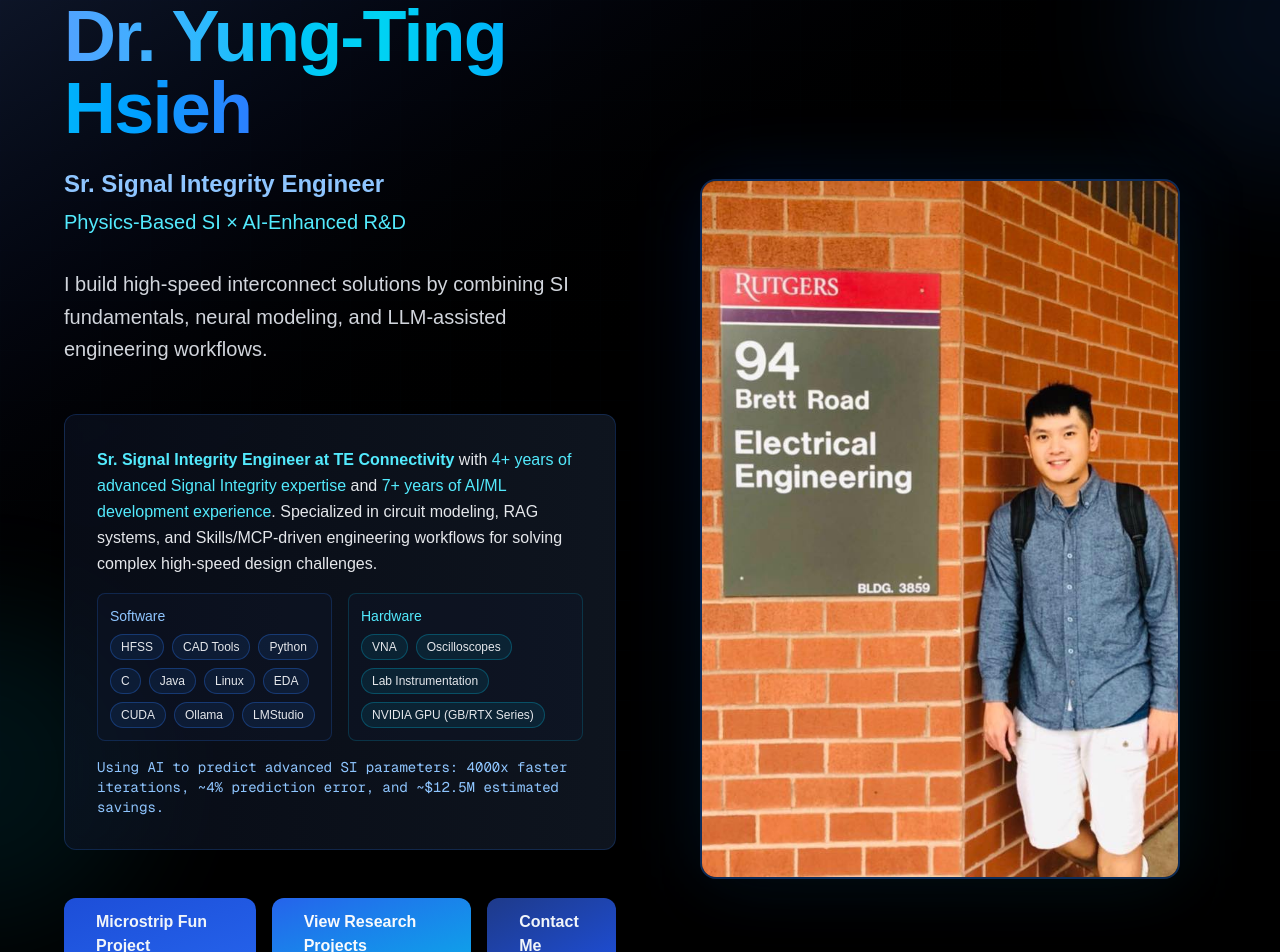
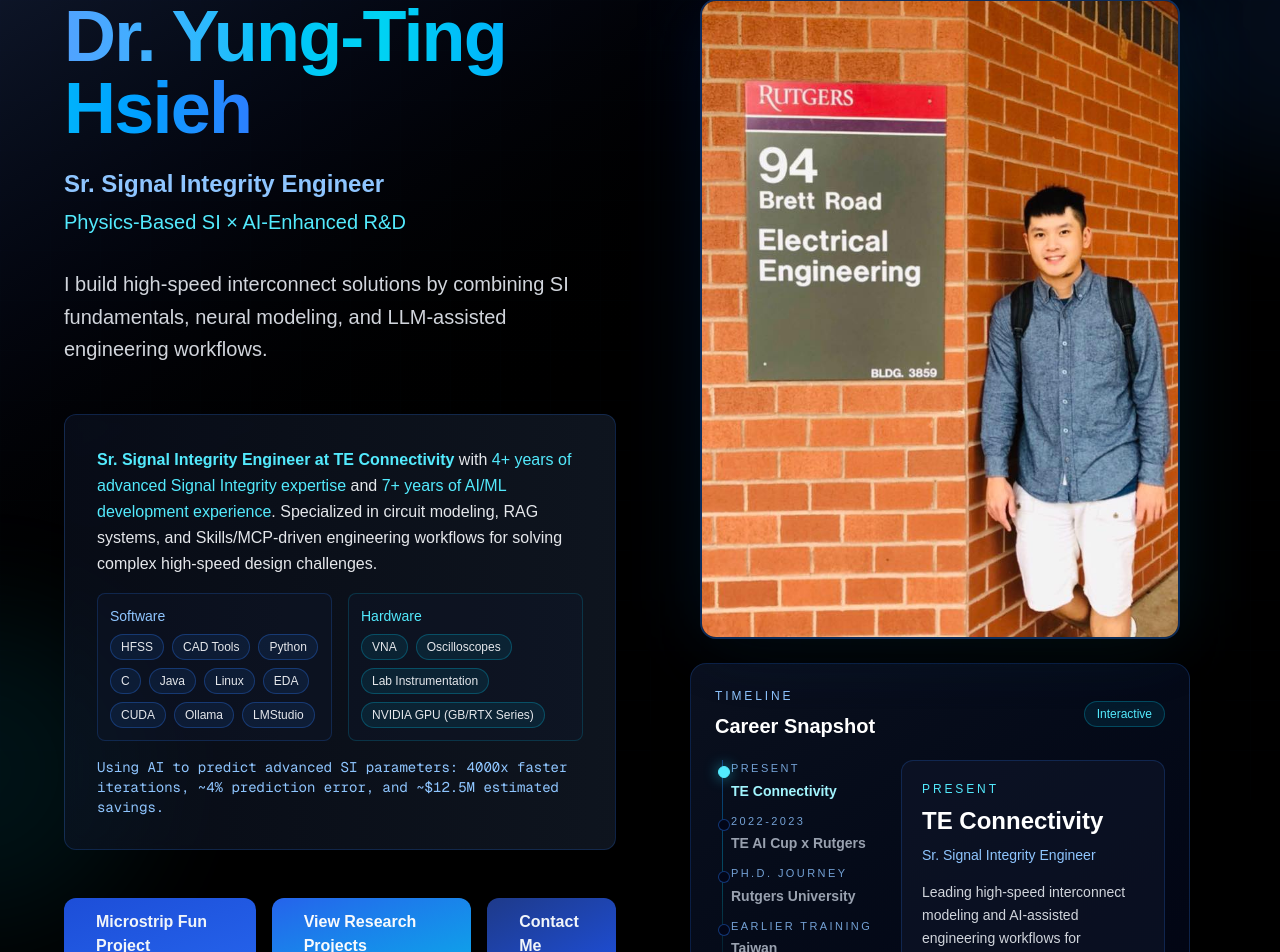
Before and after one commit to dryungtinghsieh-ui/ai-portfolio, a Next.js app: page / in a window 1280 px wide. Shown: the top 952 px of the page. Built offline with nearby package versions, Linux system fonts and the light colour scheme.

Commit message:
Lift hero portrait and add interactive career timeline

```diff
--- a/app/page.tsx
+++ b/app/page.tsx
@@ -2,6 +2,7 @@
 
 import { motion, useReducedMotion } from 'framer-motion';
 import Image from 'next/image';
+import { useState } from 'react';
 
 const socials = [
   {
@@ -76,8 +77,119 @@ const hardwareStack = [
   'NVIDIA GPU (GB/RTX Series)',
 ];
 
+const timelineEntries = [
+  {
+    period: 'Present',
+    title: 'TE Connectivity',
+    subtitle: 'Sr. Signal Integrity Engineer',
+    detail:
+      'Leading high-speed interconnect modeling and AI-assisted engineering workflows for advanced SI design.',
+  },
+  {
+    period: '2022-2023',
+    title: 'TE AI Cup x Rutgers',
+    subtitle: 'Best AI Innovation Prize',
+    detail:
+      'Built AI models for Channel Operating Margin prediction, enabling much faster SI iteration and production-scale impact.',
+  },
+  {
+    period: 'Ph.D. Journey',
+    title: 'Rutgers University',
+    subtitle: 'ECE Researcher',
+    detail:
+      'Focused on underwater acoustics, analog/neuromorphic ML systems, and applied AI for sensing and communications.',
+  },
+  {
+    period: 'Earlier Training',
+    title: 'Taiwan',
+    subtitle: 'Physics -> Engineering Acoustics',
+    detail:
+      'Built a cross-disciplinary foundation spanning physics, acoustics, devices, and experimental engineering.',
+  },
+];
+
+function CareerTimeline({
+  activeIndex,
+  onSelect,
+  reduceMotion,
+}: {
+  activeIndex: number;
+  onSelect: (index: number) => void;
+  reduceMotion: boolean | null;
+}) {
+  return (
+    <div className="w-full rounded-2xl border border-blue-500/20 bg-gradient-to-br from-slate-900/70 to-slate-950/80 p-6 shadow-2xl">
+      <div className="mb-5 flex items-center justify-between">
+        <div>
+          <p className="text-xs uppercase tracking-[0.24em] text-blue-300">Timeline</p>
+          <h3 className="mt-2 text-xl font-semibold text-white">Career Snapshot</h3>
+        </div>
+        <span className="rounded-full border border-cyan-500/30 bg-cyan-500/10 px-3 py-1 text-xs text-cyan-300">
+          Interactive
+        </span>
+      </div>
+      <div className="grid gap-4 lg:grid-cols-[170px_1fr]">
+        <div className="relative pl-4">
+          <div className="absolute bottom-0 left-[7px] top-0 w-px bg-gradient-to-b from-blue-500/40 via-cyan-400/30 to-transparent" />
+          <div className="space-y-3">
+            {timelineEntries.map((entry, index) => {
+              const isActive = activeIndex === index;
+              return (
+                <button
+                  key={entry.title}
+                  type="button"
+                  onClick={() => onSelect(index)}
+                  onMouseEnter={() => onSelect(index)}
+                  className={`relative w-full text-left transition-colors ${
+                    isActive ? 'text-white' : 'text-gray-400 hover:text-gray-200'
+                  }`}
+                >
+                  <span
+                    className={`absolute -left-[13px] top-1.5 h-3 w-3 rounded-full border ${
+                      isActive
+                        ? 'border-cyan-300 bg-cyan-300 shadow-[0_0_14px_rgba(34,211,238,0.65)]'
+                        : 'border-blue-500/40 bg-slate-950'
+                    }`}
+                  />
+                  <p className="text-[11px] uppercase tracking-[0.22em] text-blue-300/80">
+                    {entry.period}
+                  </p>
+                  <p className={`mt-1 text-sm font-semibold ${isActive ? 'text-cyan-200' : ''}`}>
+                    {entry.title}
+                  </p>
+                </button>
+              );
+            })}
+          </div>
+        </div>
+        <motion.div
+          key={timelineEntries[activeIndex].title}
+          initial={reduceMotion ? false : { opacity: 0, y: 10 }}
+          animate={{ opacity: 1, y: 0 }}
+          transition={{ duration: 0.35, ease: 'easeOut' }}
+          className="rounded-xl border border-blue-500/20 bg-slate-900/60 p-5"
+        >
+          <p className="text-xs uppercase tracking-[0.24em] text-cyan-300">
+            {timelineEntries[activeIndex].period}
+          </p>
+          <h4 className="mt-2 text-2xl font-bold text-white">
+            {timelineEntries[activeIndex].title}
+          </h4>
+          <p className="mt-2 text-sm font-medium text-blue-300">
+            {timelineEntries[activeIndex].subtitle}
+          </p>
+          <p className="mt-4 text-sm leading-relaxed text-gray-300">
+            {timelineEntries[activeIndex].detail}
+          </p>
+        </motion.div>
+      </div>
+    </div>
+  );
+}
+
 export default function Home() {
   const reduceMotion = useReducedMotion();
+  const [activeTimelineEntry, setActiveTimelineEntry] = useState(0);
 
   return (
     <main className="min-h-screen w-full overflow-hidden bg-black text-white">
@@ -152,6 +264,13 @@ export default function Home() {
                       />
                     </div>
                   </div>
+                </motion.div>
+                <motion.div variants={itemVariants} className="mb-8 md:hidden">
+                  <CareerTimeline
+                    activeIndex={activeTimelineEntry}
+                    onSelect={setActiveTimelineEntry}
+                    reduceMotion={reduceMotion}
+                  />
                 </motion.div>
 
                 <motion.div variants={itemVariants} className="mb-8">
@@ -271,8 +390,8 @@ export default function Home() {
                 </motion.div>
               </div>
 
-              <motion.div variants={itemVariants} className="hidden justify-center md:flex">
-                <div className="relative h-[700px] w-[500px] max-w-[480px]">
+              <motion.div variants={itemVariants} className="hidden md:flex md:flex-col md:items-center md:justify-start">
+                <div className="relative -mt-10 h-[640px] w-[500px] max-w-[480px]">
                   {!reduceMotion && (
                     <motion.div
                       className="absolute inset-0 rounded-2xl bg-gradient-to-br from-blue-600/20 to-cyan-600/20 blur-2xl"
@@ -291,6 +410,13 @@ export default function Home() {
                       style={{ objectPosition: '65% center' }}
                     />
                   </div>
+                </div>
+                <div className="mt-6 w-full max-w-[500px]">
+                  <CareerTimeline
+                    activeIndex={activeTimelineEntry}
+                    onSelect={setActiveTimelineEntry}
+                    reduceMotion={reduceMotion}
+                  />
                 </div>
               </motion.div>
             </div>
```
